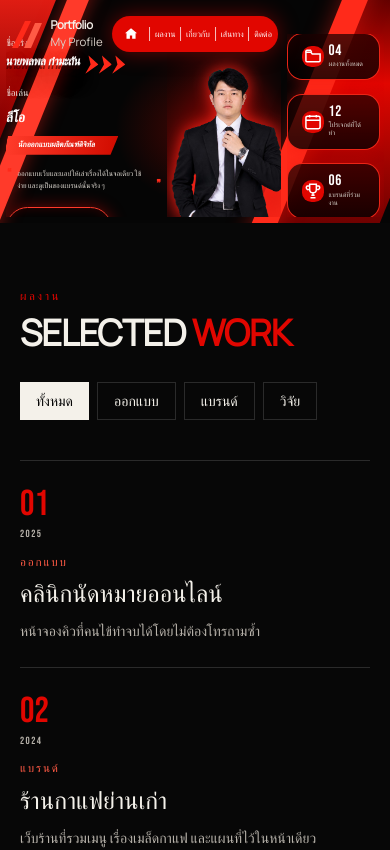
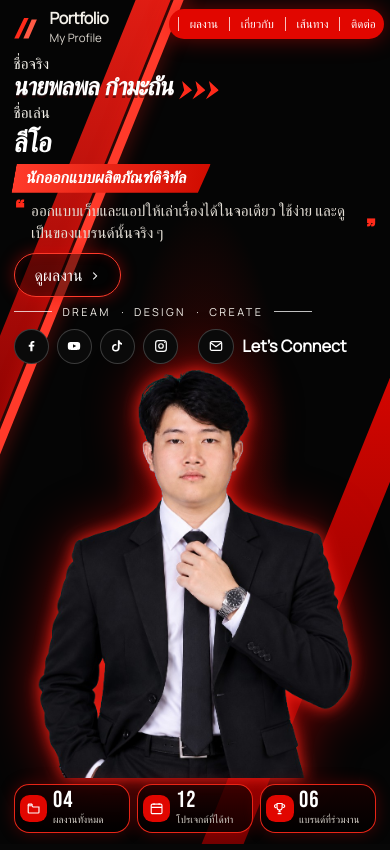
Before and after one commit to pammatan/cinematic-resume, a React (Vite) app: page / in a window 390 px wide. Shown: the top 850 px of the page. Built offline with nearby package versions, Linux system fonts and the light colour scheme; a web font is replaced by a local one.

Commit message:
Restore the site to the version from before the phone layout changes.
Co-authored-by: Cursor <cursoragent@cursor.com>

```diff
--- a/src/styles/global.css
+++ b/src/styles/global.css
@@ -53,13 +53,12 @@ html[data-motion="on"] {
 
 .hero {
   position: relative;
-  height: 100dvh;
-  min-height: 100dvh;
+  min-height: 100svh;
   overflow: hidden;
   background:
     radial-gradient(ellipse 32% 48% at 52% 58%, rgba(180, 8, 0, 0.38), transparent 70%),
     #050505;
-  padding: clamp(3.1rem, 9dvh, 5.4rem) clamp(0.55rem, 1.6vw, 1.25rem) clamp(0.45rem, 2dvh, 1.4rem);
+  padding: 5.4rem 1.25rem 1.4rem;
 }
 
 .hero-shards {
@@ -106,12 +105,12 @@ html[data-motion="on"] {
 
 .hero-brand {
   position: absolute;
-  top: clamp(0.45rem, 2dvh, 1.25rem);
-  left: clamp(0.55rem, 1.8vw, 1.6rem);
+  top: 1.25rem;
+  left: 1.6rem;
   z-index: 5;
   display: flex;
   align-items: center;
-  gap: clamp(0.35rem, 0.8vw, 0.65rem);
+  gap: 0.65rem;
 }
 
 .hero-brand p {
@@ -120,7 +119,7 @@ html[data-motion="on"] {
 
 .hero-brand strong {
   display: block;
-  font-size: clamp(0.72rem, 1.25vw, 1.2rem);
+  font-size: 1.2rem;
   font-weight: 700;
   letter-spacing: -0.03em;
   line-height: 1;
@@ -138,10 +137,9 @@ html[data-motion="on"] {
   z-index: 2;
   display: grid;
   align-items: stretch;
-  height: 100%;
-  min-height: 0;
-  grid-template-columns: minmax(0, 1.15fr) minmax(0, 0.85fr) minmax(0, 0.72fr);
-  gap: clamp(0.25rem, 1vw, 0.5rem) clamp(0.35rem, 1.2vw, 1rem);
+  min-height: calc(100svh - 6.8rem);
+  grid-template-columns: minmax(0, 1.15fr) minmax(16rem, 0.85fr) minmax(13.5rem, 0.72fr);
+  gap: 0.5rem 1rem;
 }
 
 .hero-copy {
@@ -157,7 +155,7 @@ html[data-motion="on"] {
 .hero-kicker {
   margin: 0;
   color: #f4f1ea;
-  font-size: clamp(0.58rem, 1.05vw, 1rem);
+  font-size: 1rem;
   font-weight: 500;
   line-height: 1;
 }
@@ -170,7 +168,7 @@ html[data-motion="on"] {
   margin: 0.15rem 0 0;
   color: #fff;
   font-family: "IBM Plex Sans Thai", "Leelawadee UI", sans-serif;
-  font-size: clamp(0.72rem, 4.7vw - 0.45rem, 4.15rem);
+  font-size: clamp(2.35rem, 4.15vw, 4.15rem);
   font-weight: 700;
   letter-spacing: -0.04em;
   line-height: 1.05;
@@ -209,7 +207,7 @@ html[data-motion="on"] {
   margin: 0.85rem 0 0;
   color: #fff;
   font-family: "IBM Plex Sans Thai", "Leelawadee UI", sans-serif;
-  font-size: clamp(0.85rem, 4vw - 0.35rem, 3.55rem);
+  font-size: clamp(2.15rem, 3.8vw, 3.55rem);
   font-weight: 700;
   letter-spacing: -0.04em;
   line-height: 1.05;
@@ -224,7 +222,7 @@ html[data-motion="on"] {
   padding: 0.28rem 1.35rem 0.32rem 0.75rem;
   clip-path: polygon(0 0, 100% 0, 96% 100%, 0 100%);
   color: #fff;
-  font-size: clamp(0.48rem, 1.35vw, 1.25rem);
+  font-size: clamp(1rem, 1.5vw, 1.25rem);
   font-weight: 700;
   line-height: 1.2;
   transform: skewX(-10deg);
@@ -242,7 +240,7 @@ html[data-motion="on"] {
   grid-template-columns: auto minmax(0, 1fr) auto;
   gap: 0.35rem;
   color: #e4dfd7;
-  font-size: clamp(0.45rem, 0.95vw, 0.95rem);
+  font-size: 0.95rem;
   line-height: 1.55;
 }
 
@@ -252,7 +250,7 @@ html[data-motion="on"] {
 
 .hero-quote span {
   color: #ff2a1a;
-  font-size: clamp(0.9rem, 2vw, 2rem);
+  font-size: 2rem;
   font-weight: 700;
   line-height: 0.8;
 }
@@ -337,7 +335,7 @@ html[data-motion="on"] {
 .hero-figure {
   position: relative;
   height: 100%;
-  min-height: 0;
+  min-height: 28rem;
 }
 
 .hero-person {
@@ -347,7 +345,7 @@ html[data-motion="on"] {
   z-index: 2;
   height: 78%;
   width: auto;
-  max-width: 100%;
+  max-width: none;
   transform: translateX(-50%);
   object-fit: contain;
   object-position: center bottom;
@@ -373,8 +371,8 @@ html[data-motion="on"] {
 .hero-stat-card {
   display: flex;
   align-items: center;
-  gap: clamp(0.3rem, 0.8vw, 0.8rem);
-  width: min(100%, 15.75rem);
+  gap: 0.8rem;
+  width: 15.75rem;
   margin-left: auto;
   border: 1px solid rgba(255, 42, 26, 0.9);
   border-radius: 0.95rem;
@@ -385,8 +383,8 @@ html[data-motion="on"] {
 
 .hero-stat-icon {
   display: grid;
-  width: clamp(1.35rem, 2.6vw, 2.7rem);
-  height: clamp(1.35rem, 2.6vw, 2.7rem);
+  width: 2.7rem;
+  height: 2.7rem;
   flex: none;
   place-items: center;
   border-radius: 0.6rem;
@@ -398,7 +396,7 @@ html[data-motion="on"] {
   margin: 0;
   color: #fff;
   font-family: "Bebas Neue", "IBM Plex Sans Thai", sans-serif;
-  font-size: clamp(0.95rem, 2.4vw, 2.35rem);
+  font-size: 2.35rem;
   letter-spacing: 0.04em;
   line-height: 0.85;
 }
@@ -406,53 +404,174 @@ html[data-motion="on"] {
 .hero-stat-label {
   margin: 0.15rem 0 0;
   color: #d5d0c8;
-  font-size: clamp(0.42rem, 0.85vw, 0.78rem);
+  font-size: 0.78rem;
   line-height: 1.2;
 }
 
-@media (max-width: 760px) {
+@media (max-width: 700px) {
   .hero {
-    height: auto;
-    min-height: 0;
-    aspect-ratio: 1.75 / 1;
-    padding: 2.15rem 0.4rem 0.35rem;
+    height: 100dvh;
+    min-height: 100dvh;
+    padding: 3.5rem 0.85rem 0.7rem;
+  }
+
+  .hero-brand {
+    top: 0.65rem;
+    left: 0.75rem;
+  }
+
+  .hero-brand svg {
+    width: 1.7rem;
+    height: 1.7rem;
+  }
+
+  .hero-brand strong {
+    font-size: 1rem;
+  }
+
+  .hero-shards span:nth-child(1) {
+    left: -2.2rem;
+    width: 2.2rem;
+  }
+
+  .hero-shards span:nth-child(2) {
+    left: 0.2rem;
+    width: 0.65rem;
+  }
+
+  .hero-shards span:nth-child(3) {
+    right: -1.5rem;
+    width: 2.6rem;
+  }
+
+  .hero-shards span:nth-child(4) {
+    display: none;
+  }
+
+  header nav[aria-label="ส่วนของหน้า"] {
+    top: 0.55rem !important;
+    right: 0.4rem !important;
+    left: auto !important;
+    max-width: calc(100% - 8.6rem);
+    transform: none !important;
+    translate: none !important;
+    padding: 0.12rem 0.2rem;
+  }
+
+  header nav[aria-label="ส่วนของหน้า"] a {
+    padding: 0.28rem 0.3rem;
+    font-size: 0.72rem;
+  }
+
+  header nav[aria-label="ส่วนของหน้า"] > a:first-child {
+    display: none;
   }
 
   .hero-stage {
+    display: flex;
+    flex-direction: column;
     height: 100%;
     min-height: 0;
-    grid-template-rows: minmax(0, 1fr);
-    overflow: hidden;
-  }
-
-  .hero-copy,
-  .hero-figure,
-  .hero-stats {
-    min-height: 0;
-    overflow: hidden;
+    gap: 0.35rem;
   }
 
   .hero-copy {
-    padding-top: 0.2rem;
+    width: 100%;
+    padding-top: 0;
+  }
+
+  .hero-kicker {
+    font-size: 0.95rem;
+  }
+
+  .hero-kicker-next {
+    margin-top: 0.35rem;
+  }
+
+  .hero-name {
+    font-size: 1.55rem;
+    text-shadow:
+      0 1px 0 rgba(255, 255, 255, 0.22),
+      0 3px 0 rgba(40, 0, 0, 0.5);
+  }
+
+  .hero-real {
+    margin-top: 0.55rem;
+  }
+
+  .hero-real {
+    font-size: 1.7rem;
+  }
+
+  .hero-role {
+    margin-top: 0.4rem;
+    font-size: 1rem;
+  }
+
+  .hero-quote {
+    max-width: none;
+    margin-top: 0.45rem;
+    font-size: 0.95rem;
+    line-height: 1.45;
+  }
+
+  .hero-cta {
+    margin-top: 0.55rem;
+    font-size: 1rem;
+  }
+
+  .hero-tag {
+    margin-top: 0.45rem;
+    font-size: 0.68rem;
+  }
+
+  .hero-socials {
+    margin-top: 0.55rem;
+  }
+
+  .hero-figure {
+    flex: 1;
+    min-height: 0;
+    height: auto;
   }
 
   .hero-person {
+    left: 50%;
     height: 100%;
-    max-height: 100%;
   }
-}
 
-header nav[aria-label="ส่วนของหน้า"] {
-  padding: clamp(0.12rem, 0.4vw, 0.25rem) clamp(0.2rem, 0.6vw, 0.375rem);
-}
+  .hero-stats {
+    flex-direction: row;
+    width: 100%;
+    gap: 0.4rem;
+    padding: 0;
+  }
 
-header nav[aria-label="ส่วนของหน้า"] a {
-  font-size: clamp(0.52rem, 1.05vw, 0.92rem);
-  padding-inline: clamp(0.18rem, 0.55vw, 0.625rem);
-}
+  .hero-stat-card {
+    flex: 1;
+    width: auto;
+    margin-left: 0;
+    gap: 0.35rem;
+    padding: 0.4rem 0.35rem;
+  }
 
-header nav[aria-label="ส่วนของหน้า"] span[aria-hidden="true"] {
-  margin-inline: clamp(0.12rem, 0.35vw, 0.375rem);
+  .hero-stat-icon {
+    width: 1.7rem;
+    height: 1.7rem;
+  }
+
+  .hero-stat-icon svg {
+    width: 0.95rem;
+    height: 0.95rem;
+  }
+
+  .hero-stat {
+    font-size: 1.45rem;
+  }
+
+  .hero-stat-label {
+    font-size: 0.62rem;
+  }
 }
 
 .rail {
```
